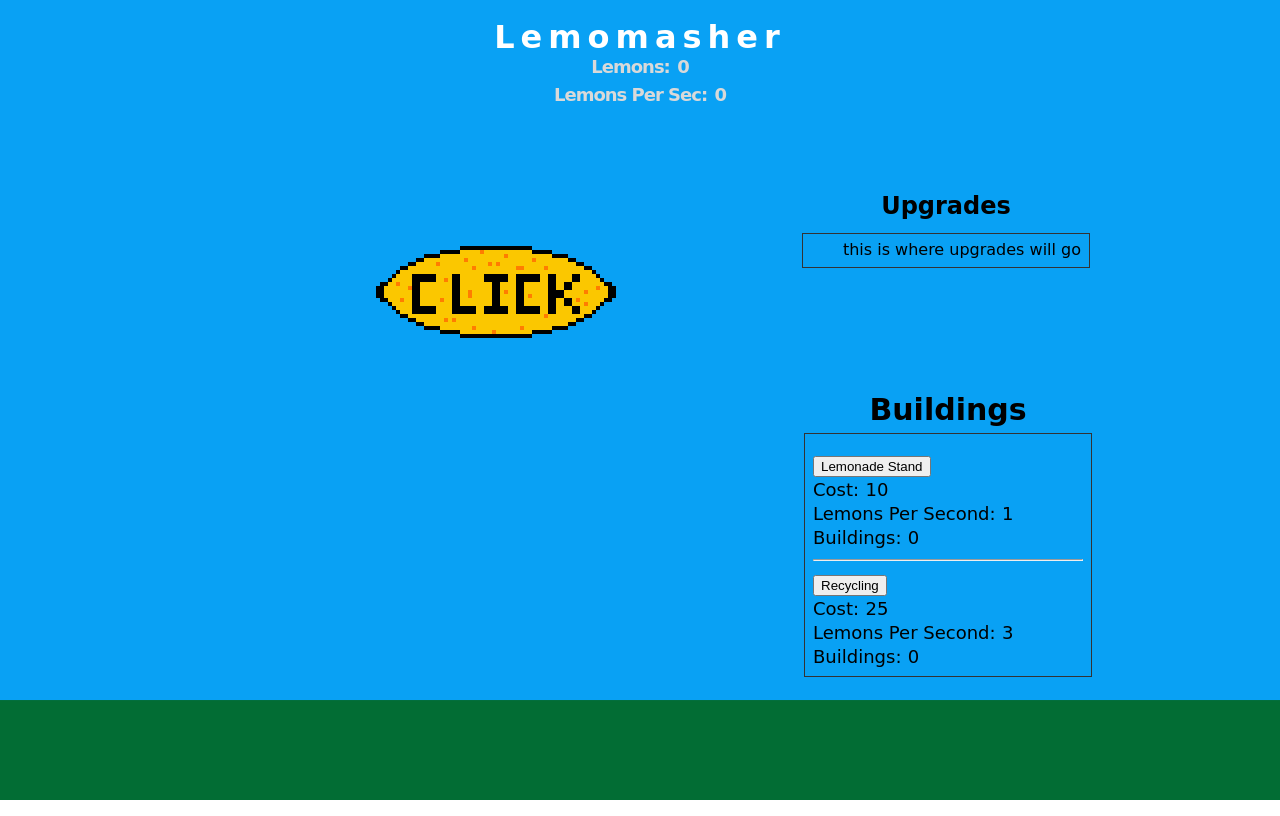
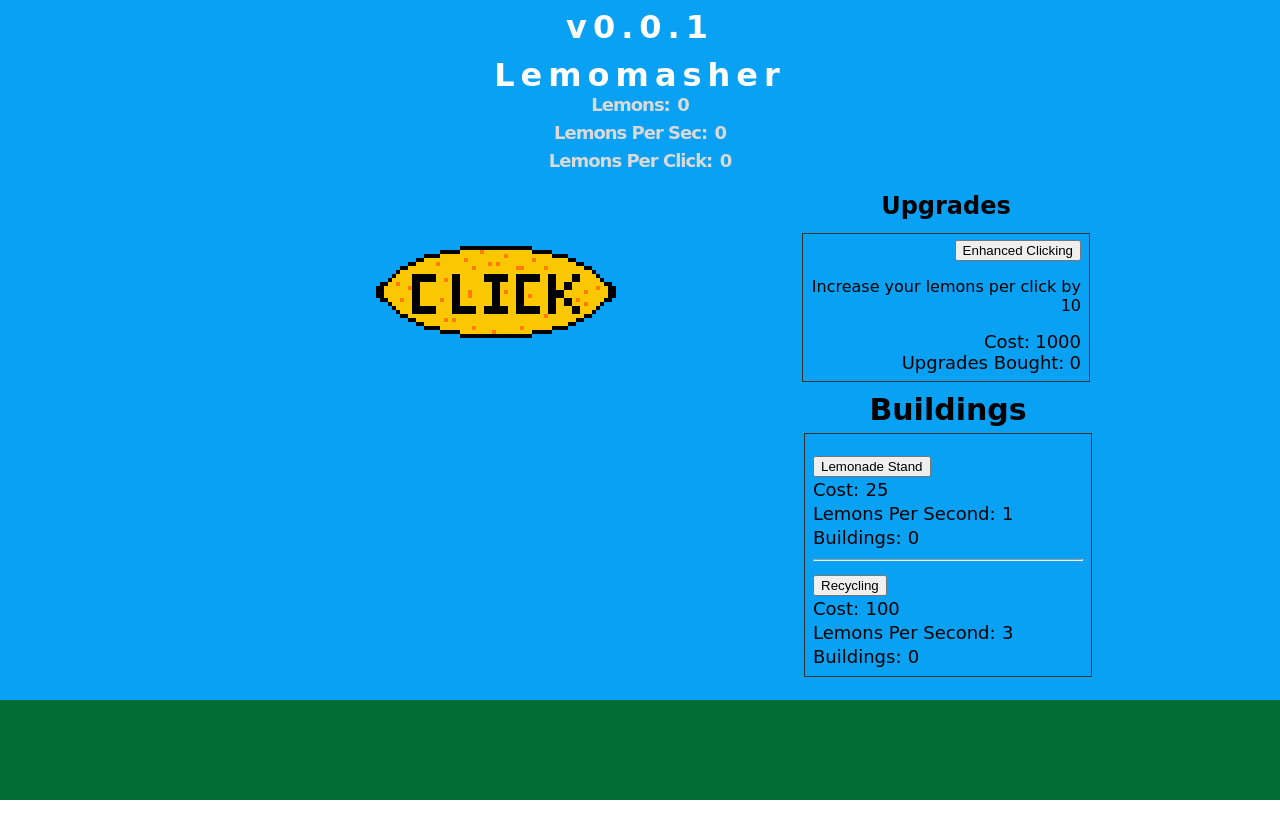
Before and after one commit to zshiftonline/igt, a plain HTML site: page igt/index.html in a window 1280 px wide. Drawn offline with Linux system fonts and the light colour scheme; a web font is replaced by a local one.

Commit message:
basic formatting changes plus added new upgrade

```diff
--- a/igt/index.html
+++ b/igt/index.html
@@ -5,7 +5,7 @@
 	<head>
         <link href="https://fonts.googleapis.com/css?family=Kumar+One" rel="stylesheet">
 		<meta charset="utf-8">
-		<title>Incremental Game Test</title>
+		<title>Lemomasher</title>
 		<meta name="description" content="A simple incremental game.">
 		<meta name="author" content="erocktion">
 		<link rel="stylesheet" href="css/styles.css?v=1.0">
@@ -15,34 +15,39 @@
 <img id = "background" src="images/background.png" >
 		<div id="page">
 			<div id="header">
+			<div id="version">v0.0.1</div>
 				<div id="game-title">Lemomasher</div>
 				<div id="stats">
-					<div class="label">Lemons:</div>
-					<div id="money" class="label">0</div>
-				<br>
-					<div class="label">Lemons Per Sec:</div>
-					<div id="moneyPerSec" class="label">0</div>
+					<div class="stat">
+						<div class="label">Lemons:</div>
+						<div id="money" class="label">0</div>
+					</div>
+					<div class="stat">
+						<div class="label">Lemons Per Sec:</div>
+						<div id="moneyPerSec" class="label">0</div>
+					</div>
+					<div class="stat">
+						<div class="label">Lemons Per Click:</div>
+						<div id="moneyOnClick" class="label">0</div>
+					</div>
 				</div>
 			</div>
 
 			<div id="content">
-				<div id="clickables" class="blockclicker">
-					<img src="images/click.png" onclick="GatherMoney();">
-				</div>
 
 				<div id="buildings" class="block2">
 				<h2>Buildings</h2>
 					<div id="Building0">
 						<input type="button" value="Lemonade Stand" onclick="Build(0);">
-						<div>
+						<div  class="stat">
 							<div class="label">Cost:</div>
-							<div id="Building0.Cost" class="label">10</div>
+							<div id="Building0.Cost" class="label">25</div>
 						</div>
-						<div>
+						<div  class="stat">
 							<div class="label">Lemons Per Second:</div>
 							<div id="Building0.PerSec" class="label">1</div>
 						</div>
-						<div>
+						<div  class="stat">
 							<div class="label">Buildings:</div>
 							<div id="Building0.Qty" class="label">0</div>
 						</div>
@@ -50,24 +55,41 @@
 				<hr>
 					<div id="Building1">
 						<input type="button" value="Recycling" onclick="Build(1);">
-						<div>
+						<div  class="stat">
 							<div class="label">Cost:</div>
-							<div id="Building1.Cost" class="label">25</div>
+							<div id="Building1.Cost" class="label">100</div>
 						</div>
-						<div>
+						<div  class="stat">
 							<div class="label">Lemons Per Second:</div>
 							<div id="Building1.PerSec" class="label">3</div>
 						</div>
-						<div>
+						<div  class="stat">
 							<div class="label">Buildings:</div>
 							<div id="Building1.Qty" class="label">0</div>
 						</div>
 					</div>
 				</div>
+
+				<div id="clickables" class="blockclicker">
+					<img src="images/click.png" onclick="GatherMoney();">
+				</div>
+
 				<div id="upgrades" class="block3">
 				<h2>Upgrades</h2>
-					this is where upgrades will go
+					<input type="button" value="Enhanced Clicking" onclick="EnhancedClicking();">
+					<div  class="stat">
+						<p class="label">Increase your lemons per click by 10</p>
+					</div>
+					<div  class="stat">
+						<div class="label">Cost:</div>
+						<div class="label" id="clickingCost">1000</div>
+					</div>
+					<div  class="stat">
+						<div class="label">Upgrades Bought:</div>
+						<div class="label" id="enhancedClickingQty">0</div>
+					</div>
 				</div>
+
 			</div>
 		</div>
 
```
